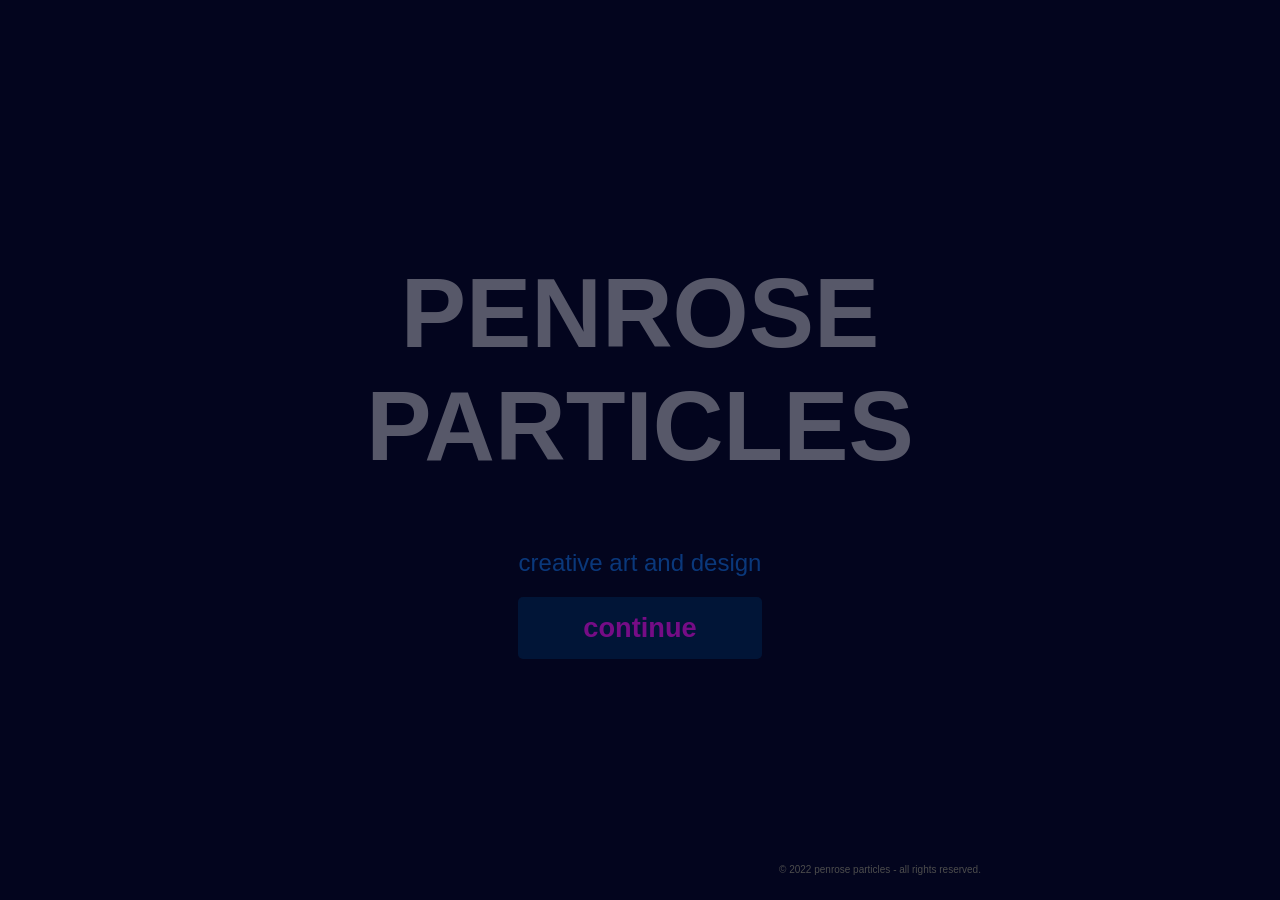
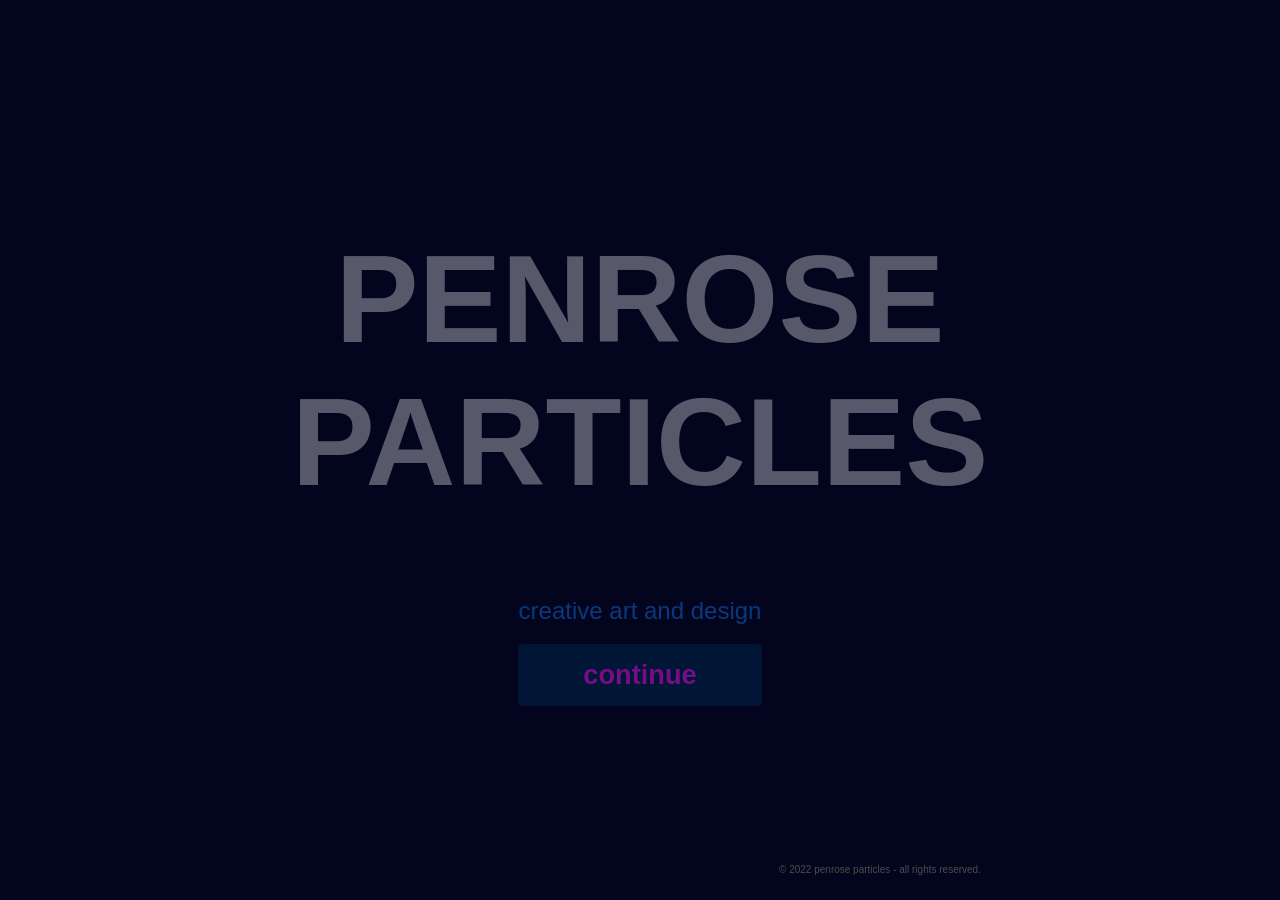

Update styles.css

--- a/styles.css
+++ b/styles.css
@@ -79,7 +79,7 @@ h1 {
 
 
 h1 {
-    font-size: 11ch;
+    font-size: 14ch;
 }
 
 
